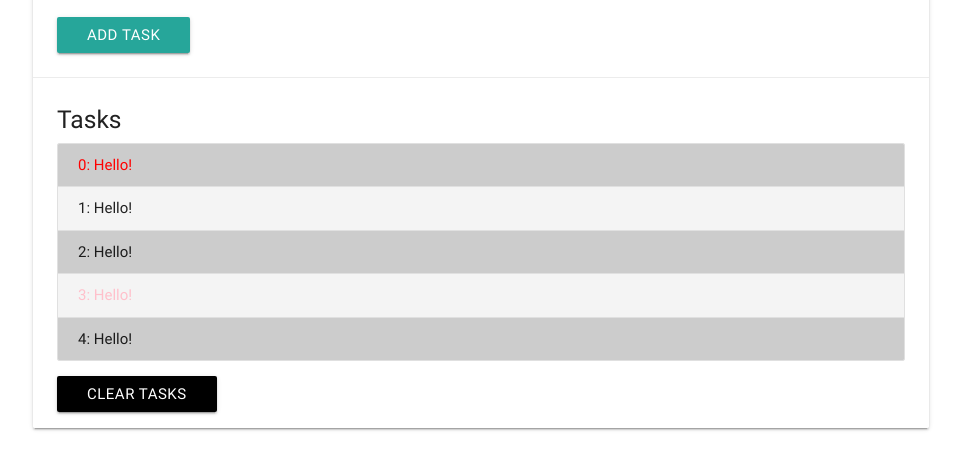
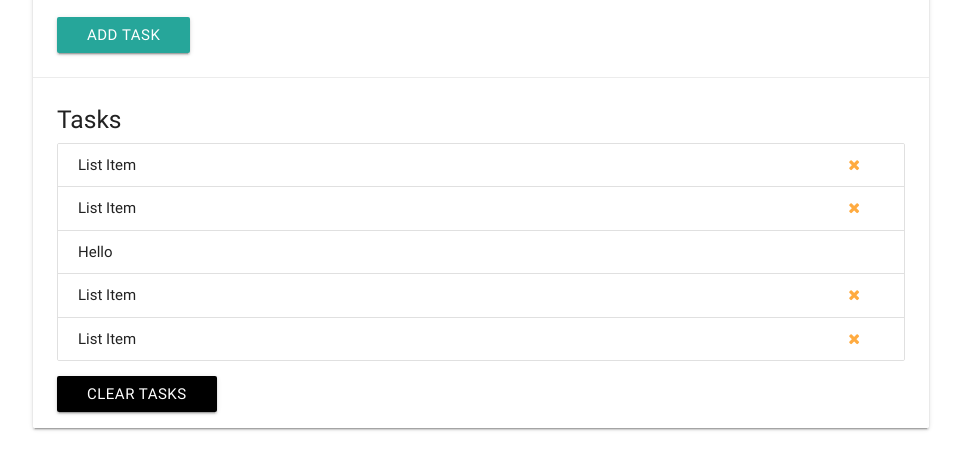
Before and after one commit to theWhiteFox/modern-js, a plain HTML site: page index.html in a window 1280 px wide. Shown: the part 156-626 px from the top of the page, without its empty margins (159-1120 px from the left). Drawn offline with nearby package versions, Linux system fonts and the light colour scheme.

Commit message:
:v: childNodes children parents siblings :a:

```diff
--- a/app.js
+++ b/app.js
@@ -1,59 +1,51 @@
-(function() {
-  "use strict";
+let val;
 
-  // document get elements by class name
-  const items = document.getElementsByClassName("collection-item");
-  items[0].style.color = "red";
-  items[3].textContent = "HELLO!";
-  console.log(items);
-  console.log(items[0]);
+const list = document.querySelector('ul.collection');
+const listItem = document.querySelector('li.collection-item:first-child');
 
-  const listItems = document
-    .querySelector("ul")
-    .getElementsByClassName("collection-item");
+val = listItem;
+val = list;
 
-  console.log(listItems);
+// get childNodes
+val = list.childNodes;
+val = list.childNodes[0];
+val = list.childNodes[0].nodeName;
+val = list.childNodes[1].nodeType;
 
-  // get elements by tag name just the text in li
-  let lis = document.getElementsByTagName("span");
-  lis[1].style.color = "blue";
-  lis[3].textContent = "GOODBYE!";
-  console.log(lis);
-  console.log(lis[0]);
+// Constant	                      Value	Description
+// Node.ELEMENT_NODE	              1	  An Element node such as <p> or <div>.
+// Node.TEXT_NODE	                  3	  The actual Text of Element or Attr.
+// Node.PROCESSING_INSTRUCTION_NODE	7	  A ProcessingInstruction of an XML document such as <?xml-stylesheet ... ?> declaration.
+// Node.COMMENT_NODE	              8	  A Comment node.
+// Node.DOCUMENT_NODE	              9	  A Document node.
+// Node.DOCUMENT_TYPE_NODE	        10	A DocumentType node e.g. <!DOCTYPE html> for HTML5 documents.
+// Node.DOCUMENT_FRAGMENT_NODE	    11	A DocumentFragment node.
 
-  let lis1 = document.getElementsByTagName("li");
-  // convert lis to Array
-  lis1 = Array.from(lis1);
+// get children element nodes
+val = list.children;
+val = list.children[1];
+list.children[2].textContent = 'Hello';
 
-  lis1.reverse();
+// children of children
+list.children[3].children[1].id = 'test-link';
+val = list.children[3].children[1];
 
-  lis1.forEach((li, index) => {
-    console.log(li.className);
-    li.textContent = `${index}: Hello`;
-  });
+val = list.firstChild;
+val = list.firstElementChild;
 
-  lis1[1].style.color = "pink";
-  lis1[3].textContent = "Aha!";
-  console.log(lis);
-  console.log(lis[1]);
+val = list.lastChild;
+val = list.lastElementChild;
 
-  // query selector all
-  const items2 = document.querySelectorAll("ul.collection li.collection-item");
+val = list.childElementCount;
 
-  items2.forEach((item, index) => {
-    item.textContent = `${index}: Hello!`;
-  });
+val = listItem.parentNode;
+val = listItem.parentElement;
+val = listItem.parentElement.parentElement;
 
-  const liOdd = document.querySelectorAll('li:nth-child(odd)');
-  const liEven = document.querySelectorAll('li:nth-child(even)');
+val = listItem.nextSibling;
+val = listItem.nextElementSibling;
 
-  liOdd.forEach(li => {
-      li.style.background = '#ccc';
-  });
+val = listItem.previousSibling;
+val = listItem.previousElementSibling;
 
-  for(let i = 0; i < liEven.length; i++) {
-      liEven[i].style.background = '#f4f4f4';
-  }
-
-  console.log(items2);
-})();
+console.log(val);
```
Also changed, not shown: index.html (+5 -0 lines), 1 other file.
